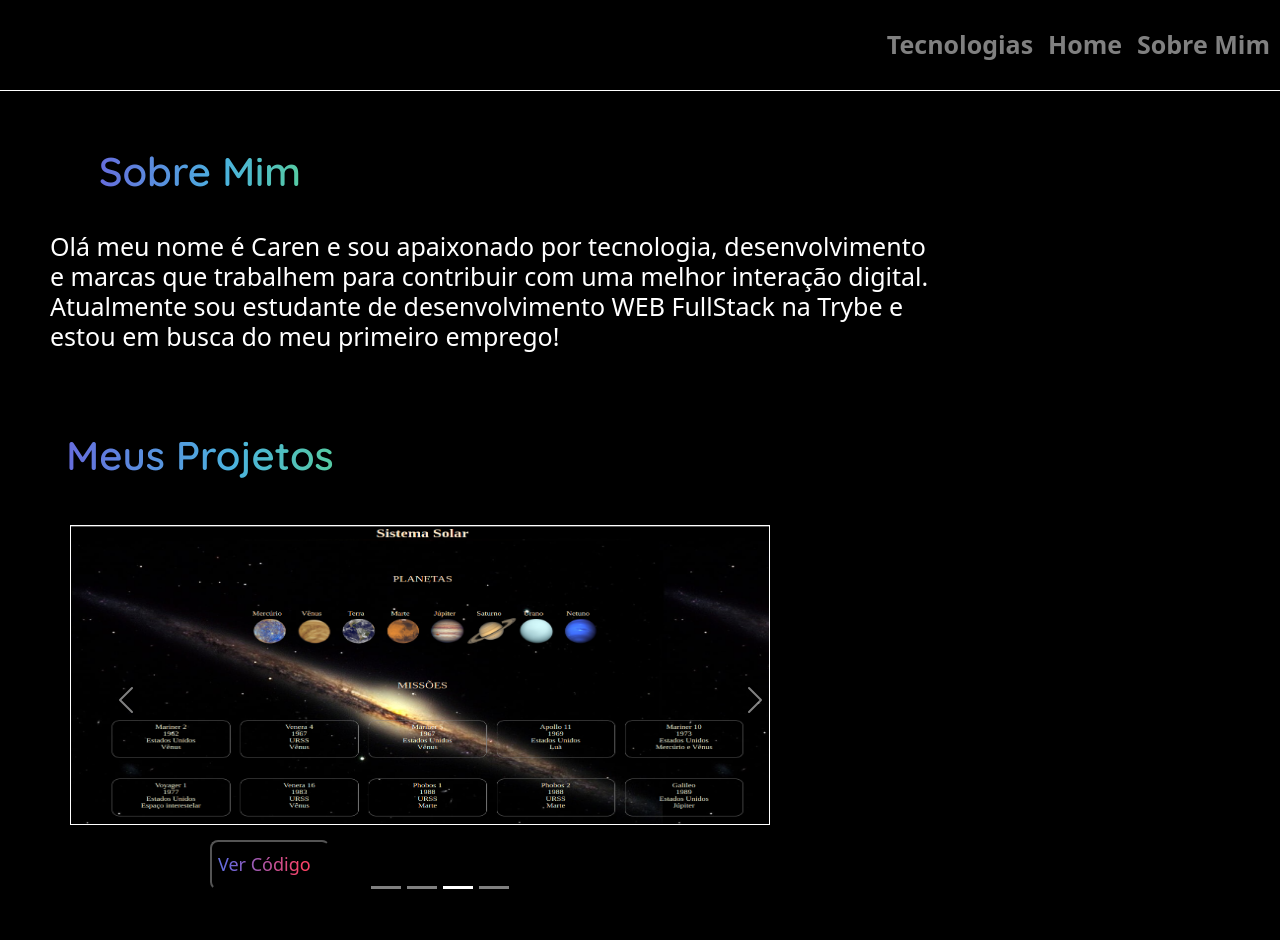
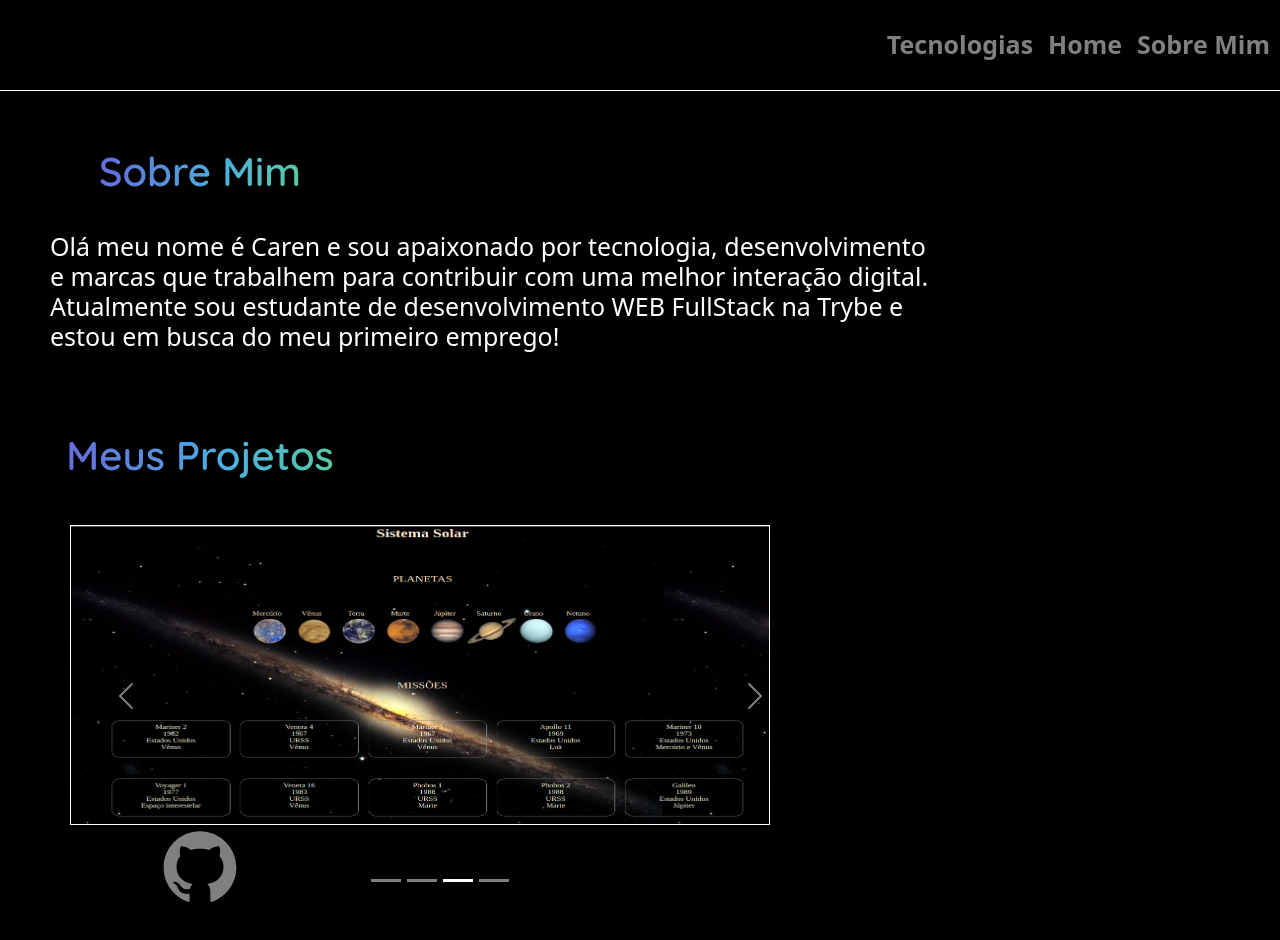
Before and after one commit to caren1994/Meu-Portifolio, a React (Create React App) app: page /sobre in a window 1280 px wide. Shown: the top 940 px of the page. Built offline with nearby package versions, Linux system fonts and the light colour scheme; a web font is replaced by a local one.

Commit message:
botao carousel

```diff
--- a/src/App.css
+++ b/src/App.css
@@ -151,6 +151,15 @@
 }
 .color-tag:hover{
   color: white;
+}
+.color-tag-button{
+  color: gray;
+  margin-top: -200px;
+  margin-left: 50px;
+}
+.color-tag-button:hover{
+  color: white;
+  margin-left: 50px;
 }
 .icones{
   display: flex;
--- a/src/components/Sobre.jsx
+++ b/src/components/Sobre.jsx
@@ -13,6 +13,11 @@
 
 
 class Sobre extends React.Component {
+  repositoriofront=()=>{
+    <link to='https://github.com/caren1994'></link>
+    // <a className="color-tag"  href='https://github.com/caren1994' target="_blank" rel="noopener noreferrer"></a>
+
+  }
   render() {
     return (
       <section>
@@ -49,29 +54,32 @@
                 <div className="d-block w-100">
                 <img className="item-1" src={imagem1} alt='projeto-pixel-art'/>
                 </div>
-                   <button type='button' className="button-carousel" onClick={this.repositoriofund}>Ver Código</button>
+                <a className="color-tag-button"  href='https://github.com/caren1994' target="_blank" rel="noopener noreferrer"><svg stroke="currentColor" fill="currentColor" stroke-width="0" viewBox="0 0 1024 1024" height="5.2em" width="10em" xmlns="http://www.w3.org/2000/svg"><path d="M511.6 76.3C264.3 76.2 64 276.4 64 523.5 64 718.9 189.3 885 363.8 946c23.5 5.9 19.9-10.8 19.9-22.2v-77.5c-135.7 15.9-141.2-73.9-150.3-88.9C215 726 171.5 718 184.5 703c30.9-15.9 62.4 4 98.9 57.9 26.4 39.1 77.9 32.5 104 26 5.7-23.5 17.9-44.5 34.7-60.8-140.6-25.2-199.2-111-199.2-213 0-49.5 16.3-95 48.3-131.7-20.4-60.5 1.9-112.3 4.9-120 58.1-5.2 118.5 41.6 123.2 45.3 33-8.9 70.7-13.6 112.9-13.6 42.4 0 80.2 4.9 113.5 13.9 11.3-8.6 67.3-48.8 121.3-43.9 2.9 7.7 24.7 58.3 5.5 118 32.4 36.8 48.9 82.7 48.9 132.3 0 102.2-59 188.1-200 212.9a127.5 127.5 0 0 1 38.1 91v112.5c.8 9 0 17.9 15 17.9 177.1-59.7 304.6-227 304.6-424.1 0-247.2-200.4-447.3-447.5-447.3z"></path></svg>
+              </a>
 
               </Carousel.Item>
               <Carousel.Item interval={2000}>
                 <div className="d-flex w-100">
                 <img className="item-1" src={imagem3} alt='projeto-trybe-hog'/>
                 </div>
-                  <button type='button' className="button-carousel" onClick={this.repositoriofund}>Ver Código</button>
-
+                <a className="color-tag-button"  href='https://github.com/caren1994' target="_blank" rel="noopener noreferrer"><svg stroke="currentColor" fill="currentColor" stroke-width="0" viewBox="0 0 1024 1024" height="5.2em" width="10em" xmlns="http://www.w3.org/2000/svg"><path d="M511.6 76.3C264.3 76.2 64 276.4 64 523.5 64 718.9 189.3 885 363.8 946c23.5 5.9 19.9-10.8 19.9-22.2v-77.5c-135.7 15.9-141.2-73.9-150.3-88.9C215 726 171.5 718 184.5 703c30.9-15.9 62.4 4 98.9 57.9 26.4 39.1 77.9 32.5 104 26 5.7-23.5 17.9-44.5 34.7-60.8-140.6-25.2-199.2-111-199.2-213 0-49.5 16.3-95 48.3-131.7-20.4-60.5 1.9-112.3 4.9-120 58.1-5.2 118.5 41.6 123.2 45.3 33-8.9 70.7-13.6 112.9-13.6 42.4 0 80.2 4.9 113.5 13.9 11.3-8.6 67.3-48.8 121.3-43.9 2.9 7.7 24.7 58.3 5.5 118 32.4 36.8 48.9 82.7 48.9 132.3 0 102.2-59 188.1-200 212.9a127.5 127.5 0 0 1 38.1 91v112.5c.8 9 0 17.9 15 17.9 177.1-59.7 304.6-227 304.6-424.1 0-247.2-200.4-447.3-447.5-447.3z"></path></svg>
+              </a>
               </Carousel.Item>
               <Carousel.Item interval={2000}>
                 <div className="d-flex w-100" >
                 <img className="item-1" src={imagem2} alt='projeto-system'/>
 
                 </div>
-                <button type='button' className="button-carousel" onClick={this.repositoriofront}>Ver Código</button>
+                <a className="color-tag-button"  href='https://github.com/caren1994' target="_blank" rel="noopener noreferrer"><svg stroke="currentColor" fill="currentColor" stroke-width="0" viewBox="0 0 1024 1024" height="5.2em" width="10em" xmlns="http://www.w3.org/2000/svg"><path d="M511.6 76.3C264.3 76.2 64 276.4 64 523.5 64 718.9 189.3 885 363.8 946c23.5 5.9 19.9-10.8 19.9-22.2v-77.5c-135.7 15.9-141.2-73.9-150.3-88.9C215 726 171.5 718 184.5 703c30.9-15.9 62.4 4 98.9 57.9 26.4 39.1 77.9 32.5 104 26 5.7-23.5 17.9-44.5 34.7-60.8-140.6-25.2-199.2-111-199.2-213 0-49.5 16.3-95 48.3-131.7-20.4-60.5 1.9-112.3 4.9-120 58.1-5.2 118.5 41.6 123.2 45.3 33-8.9 70.7-13.6 112.9-13.6 42.4 0 80.2 4.9 113.5 13.9 11.3-8.6 67.3-48.8 121.3-43.9 2.9 7.7 24.7 58.3 5.5 118 32.4 36.8 48.9 82.7 48.9 132.3 0 102.2-59 188.1-200 212.9a127.5 127.5 0 0 1 38.1 91v112.5c.8 9 0 17.9 15 17.9 177.1-59.7 304.6-227 304.6-424.1 0-247.2-200.4-447.3-447.5-447.3z"></path></svg>
+              </a>
               </Carousel.Item>
               <Carousel.Item interval={2000}>
                 <div className="d-block w-100">
                   <img className="item-1" src={imagem4} alt='projeto-trybe-tunes'/>
 
                 </div>
-                <button type='button' className="button-carousel" onClick={this.repositoriofront}>Ver Código</button>
+                <a className="color-tag-button"  href='https://github.com/caren1994' target="_blank" rel="noopener noreferrer"><svg stroke="currentColor" fill="currentColor" stroke-width="0" viewBox="0 0 1024 1024" height="5.2em" width="10em" xmlns="http://www.w3.org/2000/svg"><path d="M511.6 76.3C264.3 76.2 64 276.4 64 523.5 64 718.9 189.3 885 363.8 946c23.5 5.9 19.9-10.8 19.9-22.2v-77.5c-135.7 15.9-141.2-73.9-150.3-88.9C215 726 171.5 718 184.5 703c30.9-15.9 62.4 4 98.9 57.9 26.4 39.1 77.9 32.5 104 26 5.7-23.5 17.9-44.5 34.7-60.8-140.6-25.2-199.2-111-199.2-213 0-49.5 16.3-95 48.3-131.7-20.4-60.5 1.9-112.3 4.9-120 58.1-5.2 118.5 41.6 123.2 45.3 33-8.9 70.7-13.6 112.9-13.6 42.4 0 80.2 4.9 113.5 13.9 11.3-8.6 67.3-48.8 121.3-43.9 2.9 7.7 24.7 58.3 5.5 118 32.4 36.8 48.9 82.7 48.9 132.3 0 102.2-59 188.1-200 212.9a127.5 127.5 0 0 1 38.1 91v112.5c.8 9 0 17.9 15 17.9 177.1-59.7 304.6-227 304.6-424.1 0-247.2-200.4-447.3-447.5-447.3z"></path></svg>
+              </a>
               </Carousel.Item>
             </Carousel>
           </div>
```
